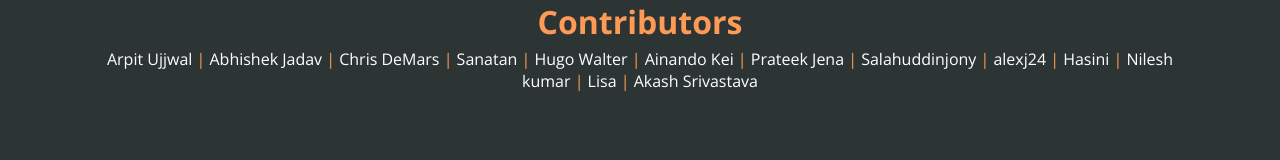
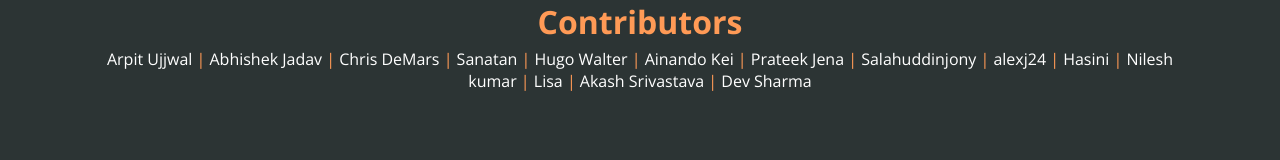
Before and after one commit to DSC-NIET/Hacktober-web, a plain HTML site: page index.html in a window 1280 px wide. Shown: the part 775-935 px from the top of the page. Drawn offline with nearby package versions, Linux system fonts and the light colour scheme.

Commit message:
Update index.html

```diff
--- a/index.html
+++ b/index.html
@@ -31,6 +31,7 @@
 					<a href="https://github.com/" target="_blank">Nilesh kumar</a>
 					<a href="https://github.com/" target="_blank">Lisa</a>
 					<a href="https://github.com/Akashsri3bi" target="_blank">Akash Srivastava</a>
+					<a href="https://github.com/dark-system" target="_blank">Dev Sharma</a>
 				</div>
 			</div>
 			<div style="margin: 50px 0 20px 0;">
```
